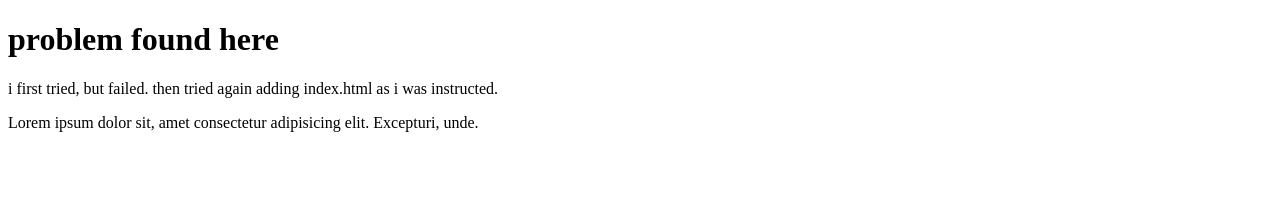
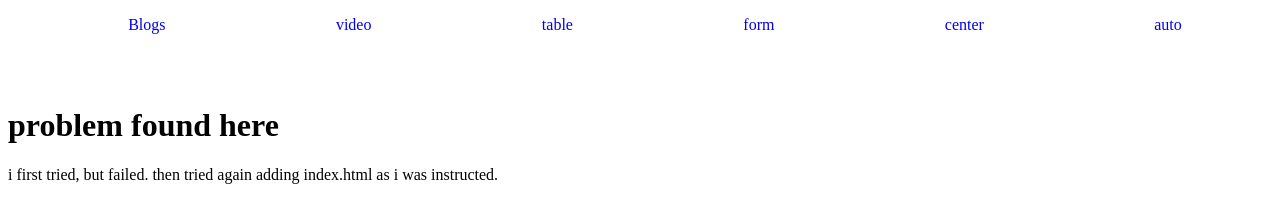
Before and after one commit to abdullahazmir/html5-practice-navigation, a plain HTML site: page index.html in a window 1280 px wide. Drawn offline with Linux system fonts and the light colour scheme.

Commit message:
index connected

```diff
--- a/index.html
+++ b/index.html
@@ -4,11 +4,24 @@
     <meta charset="UTF-8">
     <meta name="viewport" content="width=device-width, initial-scale=1.0">
     <title>index added</title>
+    <link rel="stylesheet" href="styles/nav.css">
 </head>
 <body>
+    <header>
+            <nav>
+                <ul>
+                    <li><a href="blogs.html" >Blogs</a></li>
+                    <li><a href="video.html">video </a></li>
+                    <li><a href="table.html">table</a></li>
+                    <li><a href="form.html">form</a></li>
+                    <li><a href="center.html">center</a></li>
+                    <li><a href="auto.html">auto</a></li>
+                </ul>
+            </nav>
+        </header> <br><br>
     <h1>problem found here</h1>
     <p>i first tried, but failed. then tried again adding index.html as i was instructed.</p>
-    <p>Lorem ipsum dolor sit, amet consectetur adipisicing elit. Excepturi, unde.</p>
+
 
 </body>
 </html>
```
